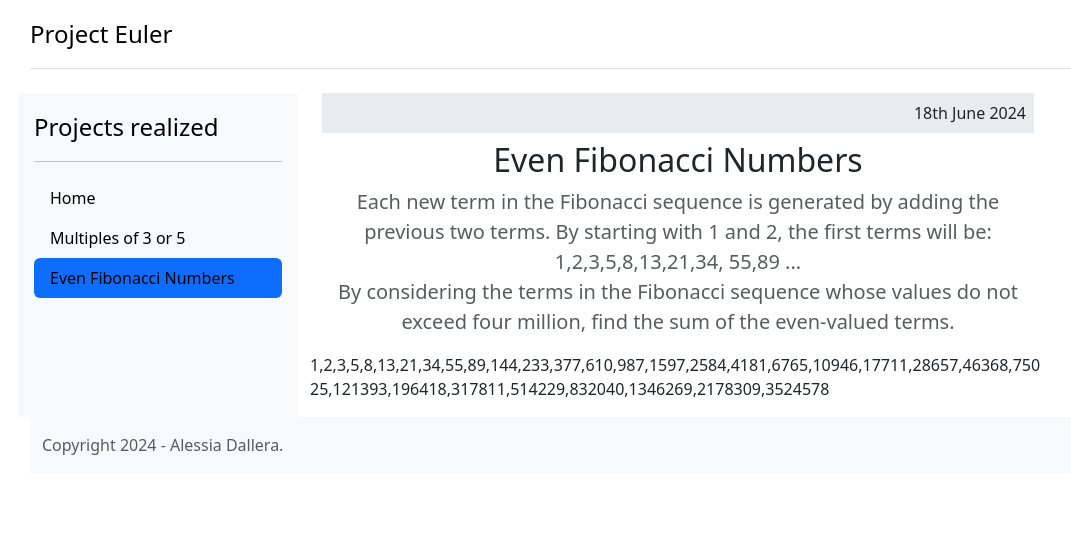
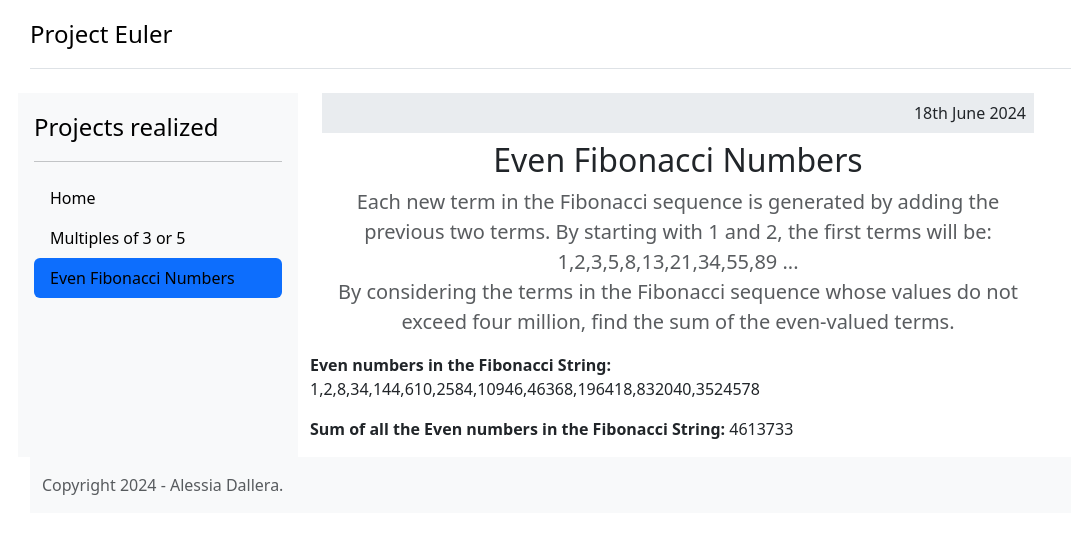
Before and after one commit to arale82/ProjectEuler, a React (Create React App) app: page /fibonacci in a window 1280 px wide. Shown: the top 534 px of the page, without its empty margins (52-1123 px from the left). Built offline with nearby package versions, Linux system fonts and the light colour scheme.

Commit message:
bug fixed in the fibonacci project

```diff
--- a/src/components/Fibonacci.jsx
+++ b/src/components/Fibonacci.jsx
@@ -5,7 +5,7 @@
       <h2 class="fw-light">Even Fibonacci Numbers</h2>
       <p class="lead text-body-secondary">
       Each new term in the Fibonacci sequence is generated by adding the previous two terms. By starting with 1
-      and 2, the first terms will be: <br/>1,2,3,5,8,13,21,34, 55,89 ...
+      and 2, the first terms will be: <br/>1,2,3,5,8,13,21,34,55,89 ...
       <br/>
       By considering the terms in the Fibonacci sequence whose values do not exceed four million, find the sum of the even-valued terms.</p>
     </section>
@@ -13,18 +13,28 @@
 }
 
 export default function Fibonacci(){
+  var maxNumber = 4000000;
 
-  var fibonacci = [1,2,3,5,8,13,21,34];
-  while (fibonacci[fibonacci.length-1] < 4000000){
-    fibonacci.push(fibonacci[fibonacci.length-1] + fibonacci[fibonacci.length-2]);
+  var fibonacci = [1,2];
+  var evenFibonacci = [1,2];
+  while (fibonacci[fibonacci.length-1] < maxNumber){
+    var newValue = fibonacci[fibonacci.length-1] + fibonacci[fibonacci.length-2];
+    fibonacci.push(newValue);
+    if(newValue % 2 === 0 && newValue < maxNumber){
+      evenFibonacci.push(newValue);
+    }
   }
-  //delete last item (over 4000000)
-  fibonacci.pop();
+  var sumEvenFibonacci = 0;
+  for(var i = 0; i < evenFibonacci.length; i++){
+    sumEvenFibonacci +=evenFibonacci[i];
+  }
 
   return (
     <div>
       <TitleSection />
-      <p className="text-break">{fibonacci.toString()}</p>
+      <p className="text-break"><strong>Even numbers in the Fibonacci String:</strong> {evenFibonacci.toString()}</p>
+
+      <p className="text-break"><strong>Sum of all the Even numbers in the Fibonacci String:</strong> {sumEvenFibonacci}</p>
     </div>
   );
 }
```
Also changed, not shown: 1 other file (tests, documents, lock files or other folders).
